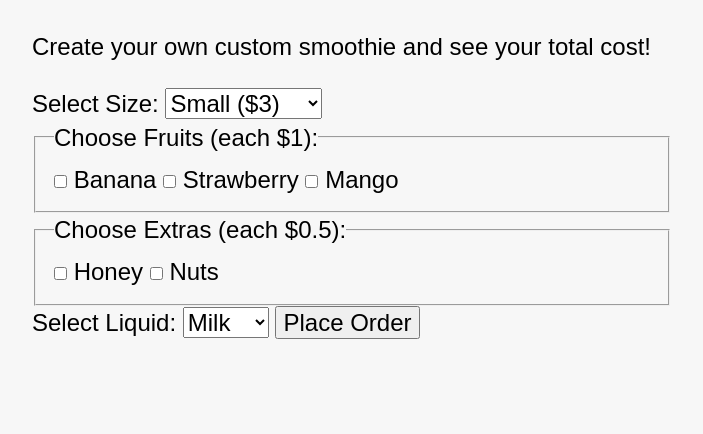
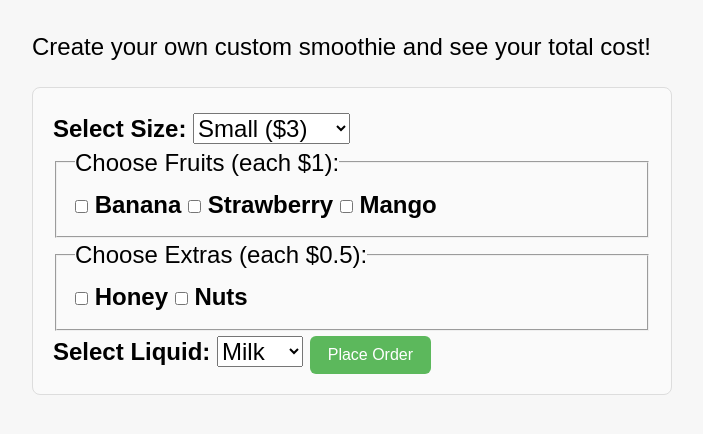
Before and after one commit to Ritika9815/Smoothiemachine, a plain HTML site: page index.html in a window 1280 px wide. Shown: the part 102-536 px from the top of the page, without its empty margins (288-991 px from the left). Drawn offline with Linux system fonts and the light colour scheme.

Commit message:
Styled form, fieldset, and labels for better layout and spacing

```diff
--- a/css/style.css
+++ b/css/style.css
@@ -14,3 +14,39 @@ h1 {
     color: #27ae60;
     text-align: center;
 }
+/* FORM STYLES  */
+
+form {
+    margin-bottom: 30px;
+    padding: 20px;
+    border: 1px solid #ddd;
+    border-radius: 8px;
+    background: #fafafa;
+}
+
+label {
+    font-weight: bold;
+}
+
+select,
+input[type="checkbox"] {
+    margin-top: 5px;
+}
+
+.form-group {
+    margin-bottom: 15px;
+}
+
+button {
+    background-color: #5cb85c;
+    color: white;
+    padding: 10px 18px;
+    border: none;
+    border-radius: 6px;
+    cursor: pointer;
+    font-size: 1rem;
+}
+
+button:hover {
+    background-color: #4cae4c;
+}
```
